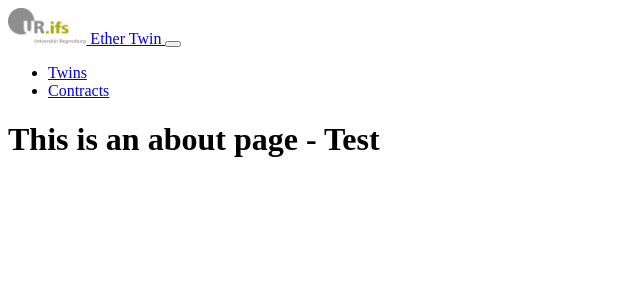
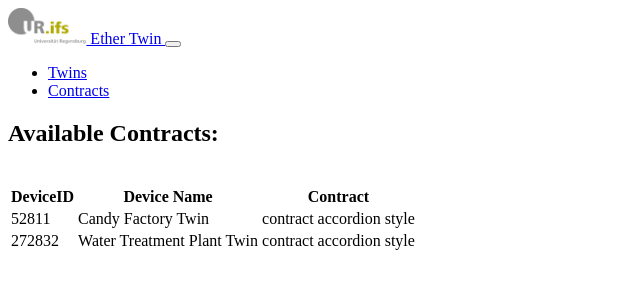
Before and after one commit to sigma67/ethertwin, a Vue app: page /contracts in a window 1280 px wide. Shown: the top 300 px of the page, without its empty margins (0-640 px from the left). Built offline with nearby package versions, Linux system fonts and the light colour scheme; no server answers.

Commit message:
broad outline of templates for contracts, roles, sensor/s

```diff
--- a/src/views/Contracts.vue
+++ b/src/views/Contracts.vue
@@ -1,5 +1,43 @@
 <template>
-  <div class="about">
-    <h1>This is an about page - Test</h1>
+  <div class="container mt-5">
+    <div class="col">
+      <h2>Available Contracts: <small class="text-muted">{{ account }}</small></h2>
+    </div>
+    <br>
+    <table class="table table-hover">
+      <thead class="thead-light">
+        <tr>
+          <th scope="col">DeviceID</th>
+          <th scope="col">Device Name</th>
+          <th scope="col">Contract</th>
+        </tr>
+      </thead>
+      <tbody>
+        <tr>
+          <td scope="row">52811</td>
+          <td>Candy Factory Twin</td>
+          <td>contract accordion style</td>
+        </tr>
+        <tr>
+          <td scope="row">272832</td>
+          <td>Water Treatment Plant Twin</td>
+          <td>contract accordion style</td>
+        </tr>
+      </tbody>
+    </table>
   </div>
 </template>
+
+<script>
+    export default {
+      //data: alle twins (ID, name) mit zugehörigen contract
+      // {{ twin.ID}}
+      // {{ twin.deviceName }}
+      // {{ twin.contract }}
+      //{{ account }}
+    }
+</script>
+
+<style scoped>
+
+</style>
--- a/src/views/Roles.vue
+++ b/src/views/Roles.vue
@@ -1,9 +1,38 @@
 <template>
+    <div class="container mt-5">
+    <h2>Current roles: </h2>
+        <table class="table table-hover">
+            <thead class="thead-light">
+                <tr>
+                    <th scope="col">DeviceID</th>
+                    <th scope="col">Device Name</th>
+                    <th scope="col">Role</th>
+                </tr>
+            </thead>
+            <tbody>
+                <tr>
+                    <td scope="row">52811</td>
+                    <td>Candy Factory Twin</td>
+                    <td>Maintainer</td>
+                </tr>
+                <tr>
+                    <td scope="row">272832</td>
+                    <td>Water Treatment Plant Twin</td>
+                    <td>Owner</td>
+                </tr>
+            </tbody>
+        </table>
+    </div>
 </template>
 
 <script>
   export default {
     name: "Roles"
+      //data: alle twins (ID, name) mit jeweiliger rolle der adresse
+      //{{ twin.deviceID }}
+      //{{ twin.deviceName }}
+      //{{ twin.role }}
+
   }
 </script>
 
--- a/src/views/Sensor.vue
+++ b/src/views/Sensor.vue
@@ -1,10 +1,30 @@
 <template>
-
+    <div class="container mt-5">
+        <h2>Sensor Feed:   <small class="text-muted">SensorName SensorIDt</small>
+        </h2>
+        <table class="table table-hover">
+            <thead>
+                <tr>
+                    <th scope="col">Timestamp</th>
+                    <th scope="col">ID</th>
+                    <th scope="col">Values</th>
+                </tr>
+            </thead>
+            <tbody>
+                <tr>
+                    <td scope="row">2019-09-28T16:13:10+00:00</td>
+                    <td>1</td>
+                    <td>35.7 degree celsius</td>
+                </tr>
+            </tbody>
+        </table>
+    </div>
 </template>
 
 <script>
   export default {
     name: "Sensor.vue"
+      //data: values von sensor aus DHT holen mit key
   }
 </script>
 
--- a/src/views/Sensors.vue
+++ b/src/views/Sensors.vue
@@ -1,10 +1,32 @@
 <template>
-
+    <div class="container mt-5">
+        <h2>Available Sensor Feeds:</h2>
+        <table class="table table-hover">
+            <thead>
+                <tr>
+                    <th scope="col">DeviceID</th>
+                    <th scope="col">SensorID</th>
+                    <th scope="col">description</th>
+                    <th scope="col">FeedLink</th>
+                </tr>
+            </thead>
+            <tbody>
+                <tr>
+                    <td scope="row">52811</td>
+                    <td>1</td>
+                    <td>temperature</td>
+                    <td><a>Link to feed</a></td>
+                </tr>
+            </tbody>
+         </table>
+        <p>add Sensor Button mit ausklappbaren Inputs</p>
+    </div>
 </template>
 
 <script>
   export default {
     name: "Sensors.vue"
+      //data: verfügbare sensors mit zugehörigen key aus DHT holen
   }
 </script>
 
```
Also changed, not shown: 2 other files (tests, documents, lock files or other folders).
